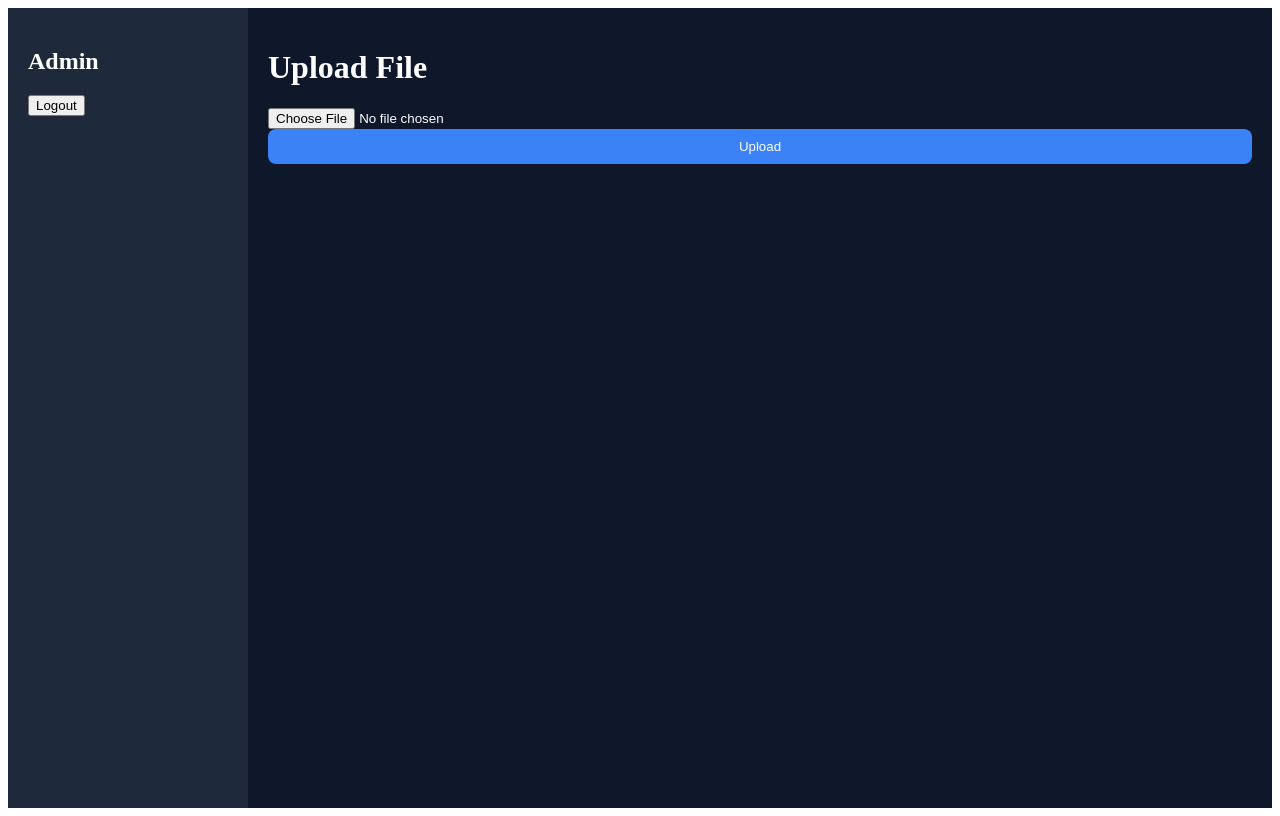
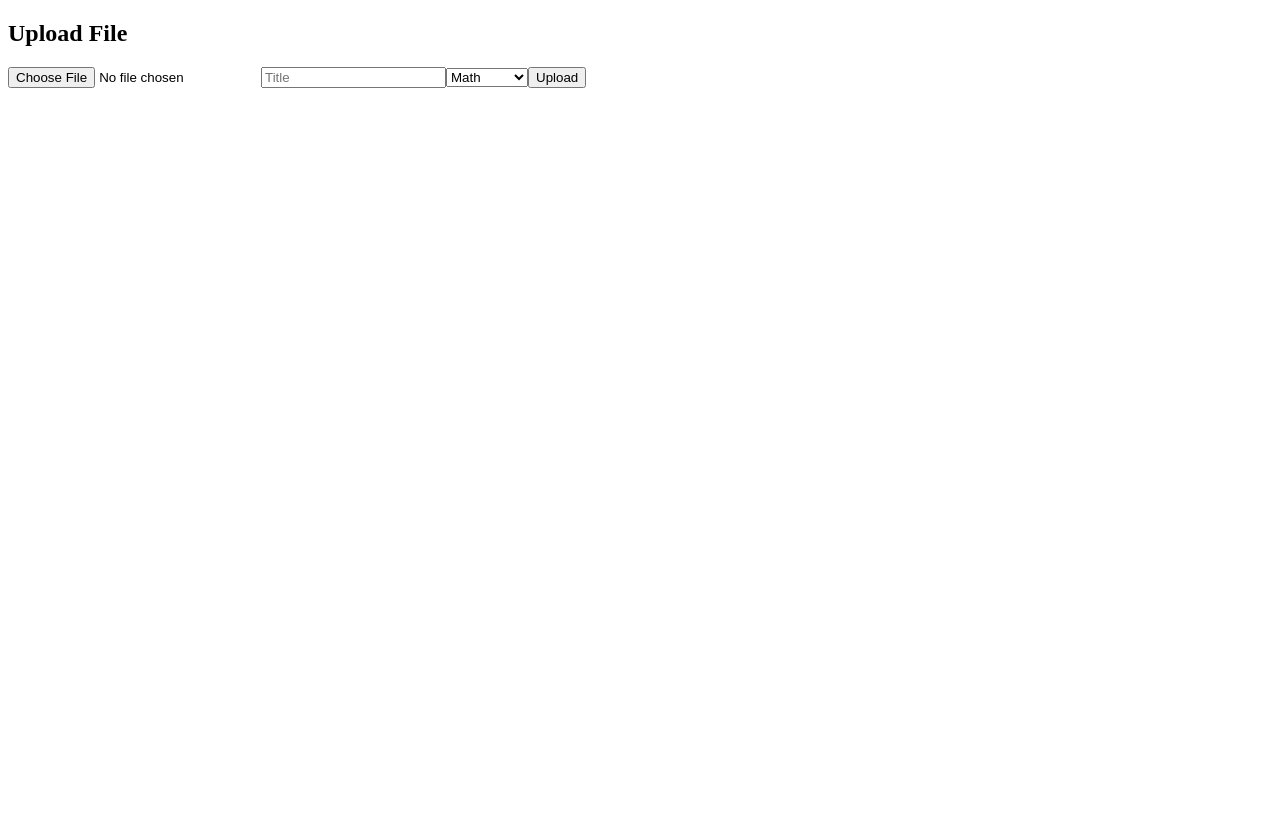
Before and after one commit to Dribr2him/file-system-project, a React (Create React App) app in the folder frontend/: page /admin in a window 1280 px wide. Built offline with nearby package versions, Linux system fonts and the light colour scheme; sample sign-in values are in the browser's storage.

Commit message:
add upload with title and station

```diff
--- a/frontend/src/pages/AdminDashboard.jsx
+++ b/frontend/src/pages/AdminDashboard.jsx
@@ -1,48 +1,53 @@
 import { useState } from "react";
 import axios from "axios";
-import styles from "../styles/styles";
 
 const API = "https://file-system-project-production.up.railway.app";
 
 function AdminDashboard() {
   const [file, setFile] = useState(null);
+  const [title, setTitle] = useState("");
+  const [station, setStation] = useState("math");
 
   const upload = async () => {
-    const token = localStorage.getItem("token");
+    if (!file) return alert("اختار ملف ❌");
 
     const formData = new FormData();
     formData.append("file", file);
+    formData.append("title", title);
+    formData.append("station", station);
 
-    await axios.post(`${API}/upload`, formData, {
-      headers: {
-        Authorization: `Bearer ${token}`
-      }
-    });
+    try {
+      await axios.post(`${API}/upload`, formData, {
+        headers: {
+          Authorization: localStorage.getItem("token"),
+        },
+      });
 
-    alert("Uploaded ✅");
+      alert("تم الرفع ✅");
+    } catch (err) {
+      console.log(err);
+      alert("فشل الرفع ❌");
+    }
   };
 
   return (
-    <div style={styles.dashboard}>
-      <div style={styles.sidebar}>
-        <h2>Admin</h2>
+    <div>
+      <h2>Upload File</h2>
 
-        <button
-          onClick={() => {
-            localStorage.removeItem("token");
-            window.location.href = "/login";
-          }}
-        >
-          Logout
-        </button>
-      </div>
+      <input type="file" onChange={(e) => setFile(e.target.files[0])} />
 
-      <div style={styles.content}>
-        <h1>Upload File</h1>
+      <input
+        placeholder="Title"
+        onChange={(e) => setTitle(e.target.value)}
+      />
 
-        <input type="file" onChange={(e) => setFile(e.target.files[0])} />
-        <button style={styles.button} onClick={upload}>Upload</button>
-      </div>
+      <select onChange={(e) => setStation(e.target.value)}>
+        <option value="math">Math</option>
+        <option value="chemistry">Chemistry</option>
+        <option value="physics">Physics</option>
+      </select>
+
+      <button onClick={upload}>Upload</button>
     </div>
   );
 }
```
Also changed, not shown: 2 other files (tests, documents, lock files or other folders).
